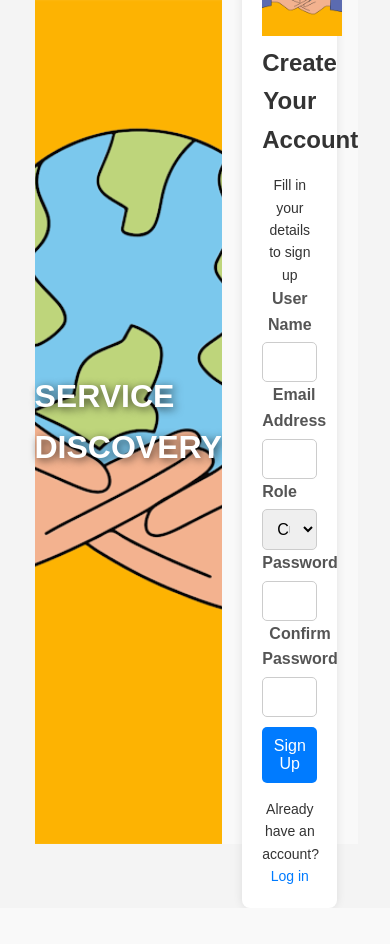
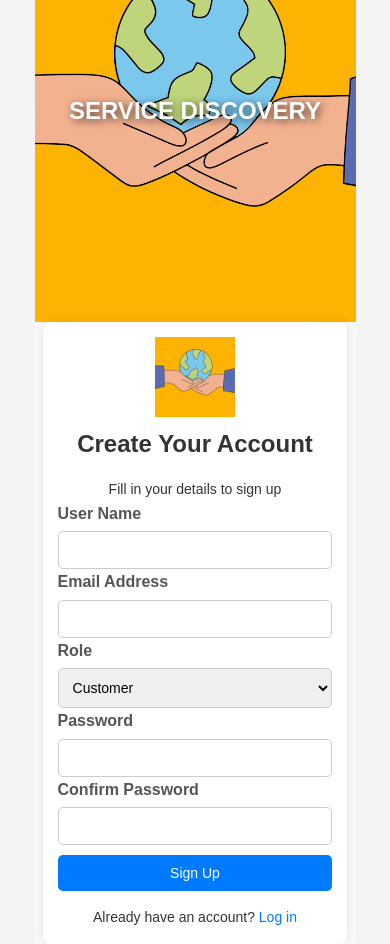
Before and after one commit to IT-Tutors-Coding-Space/ServiceDiscovery, a PHP site: page /ServiceDiscovery/pages/Home/signup.php in a window 390 px wide. Before the commit the page ends 908 px from the top, so only its background shows below. Run offline with PHP 8.4, Linux system fonts and the light colour scheme.

Commit message:
feat: enhance signup page styles for improved layout, responsiveness, and user experience

```diff
--- a/Assets/css/signup.css
+++ b/Assets/css/signup.css
@@ -10,12 +10,13 @@ body {
     height: 100vh;
 }
 
+/* Signup Container */
 .signup-container {
     background: #fff;
     padding: 20px;
     border-radius: 8px;
     box-shadow: 0 0 10px rgba(0, 0, 0, 0.1);
-    width: 70%;
+    width: 90%;
     max-width: 400px;
     text-align: center;
 }
@@ -41,15 +42,16 @@ label {
 
 input, select {
     width: 100%;
-    padding: 10px;
+    padding: 12px;
     border: 1px solid #ccc;
     border-radius: 5px;
     font-size: 16px;
 }
 
+/* Buttons */
 button {
     width: 100%;
-    padding: 10px;
+    padding: 12px;
     background-color: #007bff;
     color: white;
     border: none;
@@ -75,15 +77,23 @@ a {
 a:hover {
     text-decoration: underline;
 }
-.submitbtn{
+
+.submitbtn {
     margin-top: 10px;
+}
 
+/* Split Screen Layout */
+.container {
+    display: flex;
+    height: 100vh;
 }
+
 /* Left Side - Background Image */
 .left-side {
     flex: 1;
     background: url('/ServiceDiscovery/Assets/images/hero-bg.png') no-repeat center center;
     background-size: cover;
+    background-position: center;
     display: flex;
     align-items: center;
     justify-content: center;
@@ -92,7 +102,9 @@ a:hover {
     font-weight: bold;
     text-transform: uppercase;
     text-shadow: 2px 2px 8px rgba(0, 0, 0, 0.7);
+    min-height: 50vh; /* Ensure full height */
 }
+
 /* Right Side - Login Form */
 .right-side {
     flex: 1;
@@ -100,33 +112,26 @@ a:hover {
     display: flex;
     align-items: center;
     justify-content: center;
+}
 
-}
-.container{
-    display: flex;
-    height: 100vh;
-}
-.error-message {
-    color: red;
-    border: 1px solid red;
+/* Error & Success Messages */
+.error-message, .success-message {
     padding: 10px;
     margin-bottom: 10px;
-}
-.success-message{
-    color: green;
-    border: 1px solid green;
-    padding: 10px;
-    margin-bottom: 10px;
-}
-.error-message {
-    background-color: #ffcccc;
-    color: #cc0000;
-    padding: 10px;
     border-radius: 5px;
     text-align: center;
-    margin-bottom: 10px;
     font-weight: bold;
-    animation: fadeOut 5s forwards; /* Apply fade-out animation */
+    animation: fadeOut 5s forwards; /* Fade-out animation */
+}
+
+.error-message {
+    background-color: #f44336; /* Red */
+    color: white;
+}
+
+.success-message {
+    background-color: #4CAF50; /* Green */
+    color: white;
 }
 
 @keyframes fadeOut {
@@ -134,18 +139,32 @@ a:hover {
     80% { opacity: 1; }
     100% { opacity: 0; display: none; }
 }
-/* Error message style */
-.error-message {
-    background-color: #f44336; /* Red */
+
+/* Responsive Design */
+@media (max-width: 768px) {
+    .container {
+        flex-direction: column; /* Stacks sections vertically */
+        height: auto;
     }
 
-  /* Success message style */
-  .success-message {
-    background-color: #4CAF50; /* Green */
+    .left-side {
+        height: 250px; /* Adjust image section height */
+        font-size: 1.5rem;
     }
 
-  /* Show message when active */
-  .show {
-    display: block;
-    opacity: 1;
+    .signup-container {
+        width: 95%;
+        max-width: 350px;
+        padding: 15px;
     }
+
+    input, select {
+        padding: 10px;
+        font-size: 14px;
+    }
+
+    button {
+        padding: 10px;
+        font-size: 14px;
+    }
+}
```
Lines whose indentation alone changed are shown as unchanged.
